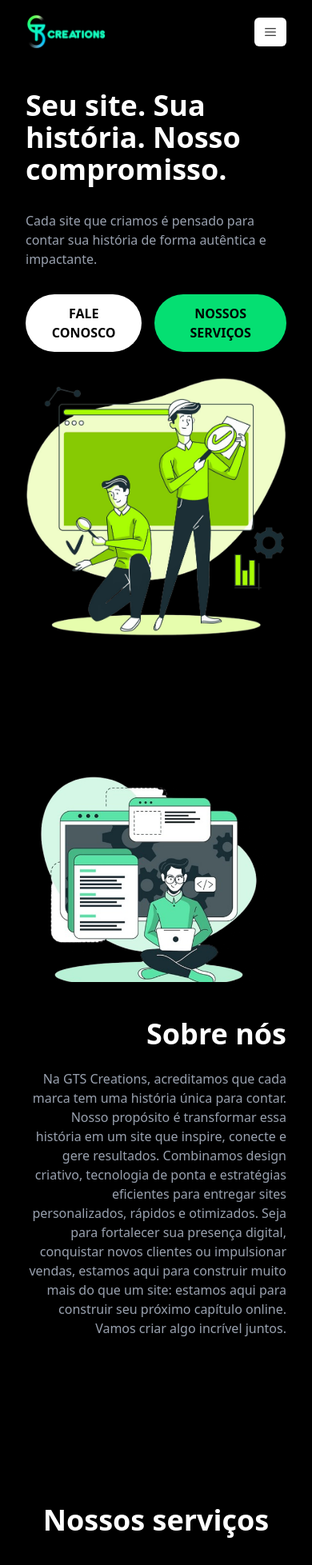
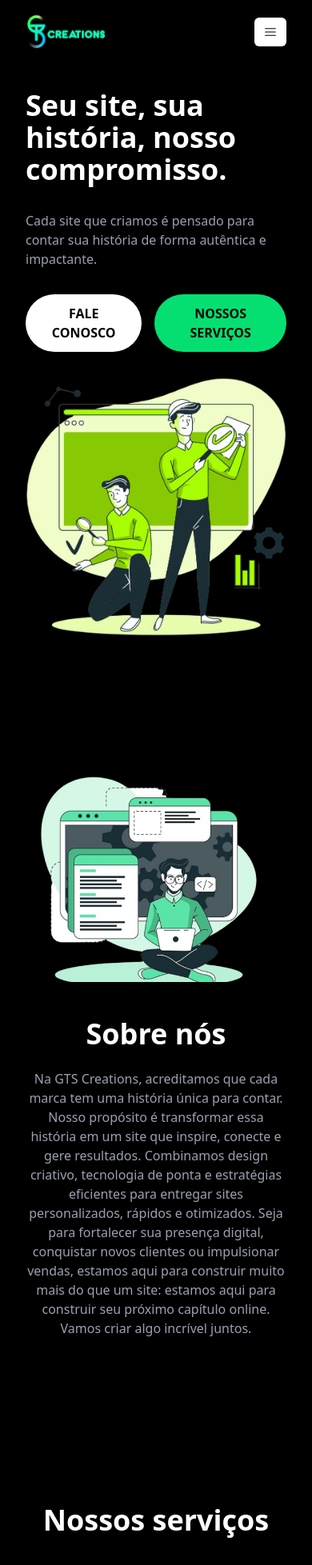
Before and after one commit to GTS-Creations/leading-page-gts-creations, a Next.js app: page / in a window 390 px wide. Shown: the top 1957 px of the page at 80% size. Built offline with nearby package versions, Linux system fonts and the light colour scheme.

Commit message:
feat: fine adjustments

```diff
--- a/src/components/About/About.tsx
+++ b/src/components/About/About.tsx
@@ -1,4 +1,4 @@
-'use client'
+"use client";
 import Image from "next/image";
 import imageabout from "../../../public/imageabout.png";
 import AOS from "aos";
@@ -23,7 +23,10 @@ export default function About() {
           data-aos="fade-up"
         />
 
-        <div className="max-w-lg space-y-6 text-right" data-aos="fade-up">
+        <div
+          className="max-w-lg space-y-6 text-center md:text-right"
+          data-aos="fade-up"
+        >
           <h2 className="text-4xl font-bold">Sobre nós</h2>
           <p className="text-gray-400">
             Na GTS Creations, acreditamos que cada marca tem uma história única
--- a/src/components/Contact/Contact.tsx
+++ b/src/components/Contact/Contact.tsx
@@ -25,9 +25,9 @@ export default function Contact() {
           className="text-4xl font-bold mb-6 leading-tight"
           data-aos="fade-up"
         >
-          Conte Com A Gente
+          Conte com a gente
           <br />
-          Para Tirar Do Papel.
+          para tirar do papel.
         </h2>
 
         <p
--- a/src/components/Start/Start.tsx
+++ b/src/components/Start/Start.tsx
@@ -15,7 +15,7 @@ export default function Start() {
       <div className="pt-28 pb-32 px-8 flex flex-col justify-center items-center gap-8 md:gap-4 md:flex-row lg:max-w-[800px] xl:max-w-[1000px]">
         <div className="space-y-8" data-aos="zoom-in">
           <h1 className="text-4xl md:text-5xl font-bold">
-            Seu site. Sua história. Nosso compromisso.
+            Seu site, sua história, nosso compromisso.
           </h1>
           <p className="text-gray-400">
             Cada site que criamos é pensado para contar sua história de forma
--- a/src/components/Team/Team.tsx
+++ b/src/components/Team/Team.tsx
@@ -28,7 +28,7 @@ export default function Team() {
             />
             <div className="bg-white/10 p-4 rounded-lg">
               <h3 className="font-bold mt-4">Patrício Gabriel</h3>
-              <p className="text-sm text-gray-400">Desenvolvedor Back-End</p>
+              <p className="text-sm text-gray-400">Engenheiro de Software</p>
               <em className="text-sm text-gray-400 text-">
                 "Performance e segurança que você não vê, mas sente."
               </em>
@@ -45,7 +45,7 @@ export default function Team() {
             />
             <div className="bg-white/10 p-4 rounded-lg">
               <h3 className="font-bold mt-4">Clécio Lira</h3>
-              <p className="text-sm text-gray-400">Desenvolvedor Front-End</p>
+              <p className="text-sm text-gray-400">Engenheiro de Software</p>
               <em className="text-sm text-gray-400">
                 "O que move seu projeto acontece nos bastidores."
               </em>
```
